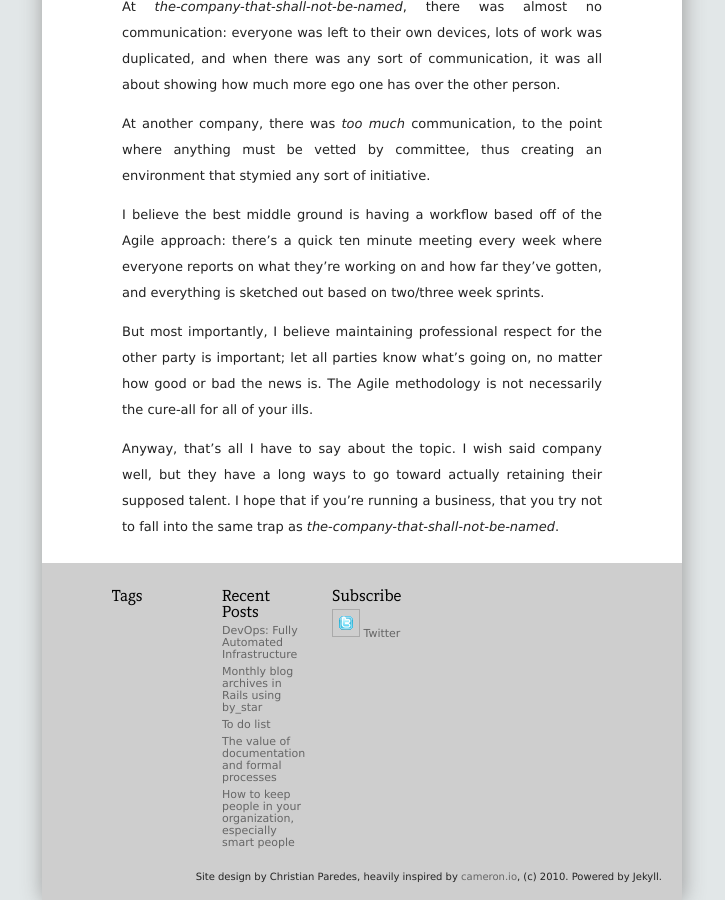
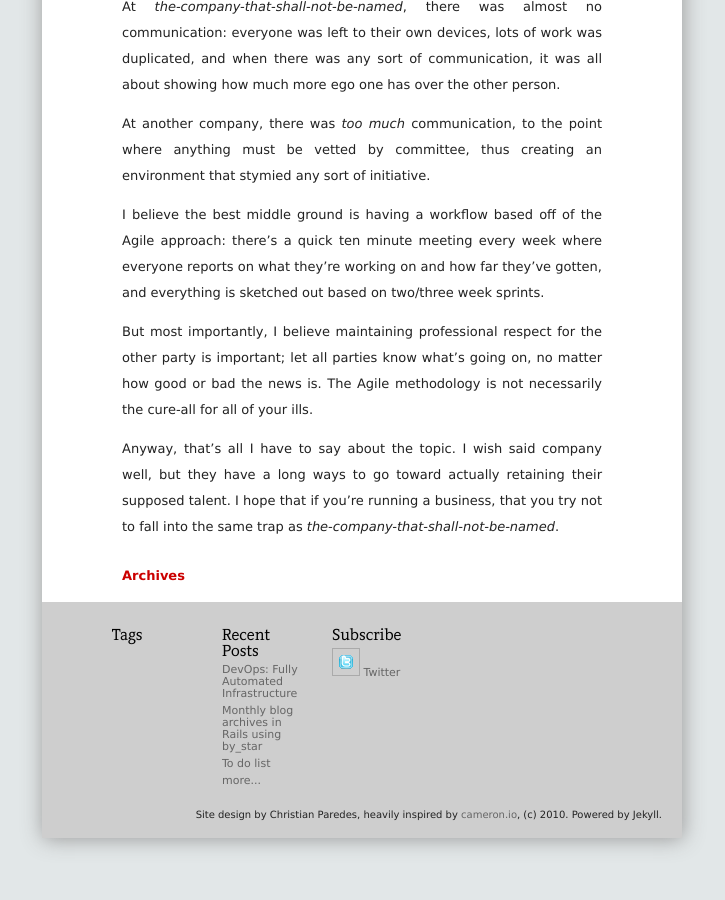
Before and after one commit to cparedes/redbluemagenta.com, a Jekyll site: the page built from blog.markdown, in a window 1280 px wide and 900 px high, scrolled down 6120 px. Shown: the whole window, without its empty margins (288-1013 px from the left). Built offline with Jekyll 4.4.1, drawn with Linux system fonts in a browser that asks for light colours; Markdown is read by kramdown in place of the engine named in the settings; comment, search, counter and statistics services are not loaded.

```diff
--- a/_includes/footer.html
+++ b/_includes/footer.html
@@ -7,9 +7,10 @@
 	</ul>
 	<ul id="metarecentposts">
 		<li><h3>Recent Posts</h3></li>
-		{% for post in site.posts limit:5 %}
+		{% for post in site.posts limit:3 %}
 		<li><a href="{{ post.url }}">{{ post.title | xml_escape }}</a></li>
 		{% endfor %}
+		<li><a href="/archive.html">more...</a></li>
 	</ul>
 	<ul id="metasubscribe">
 		<li><h3>Subscribe</h3></li>
--- a/blog.markdown
+++ b/blog.markdown
@@ -7,3 +7,5 @@ blurb: Here are my latest posts.
 {% for post in site.posts limit:5 %}
 {% include postdetail.html %}
 {% endfor %}
+
+[Archives](/archive.html)
--- a/index.markdown
+++ b/index.markdown
@@ -2,7 +2,6 @@
 layout: default
 title: redbluemagenta
 blurb: Ian is a SAGE Level II System Administrator.
-frontpage: true
 ---
 
 I'm a junior systems administrator working mostly with BSD and Linux systems,
```
Also changed, not shown: _layouts/default.html (+13 -0 lines), _layouts/post.html (+14 -0 lines).
